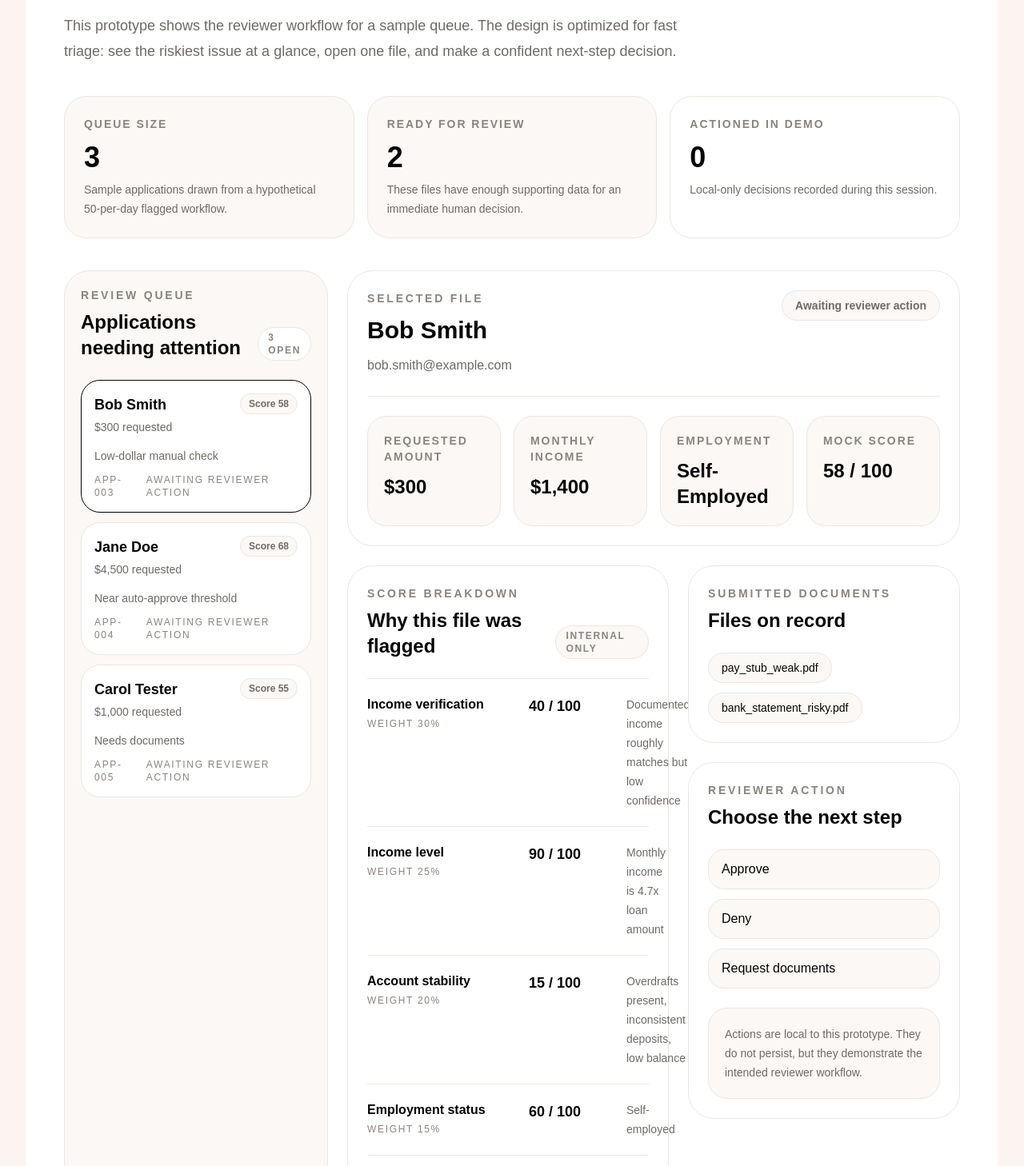
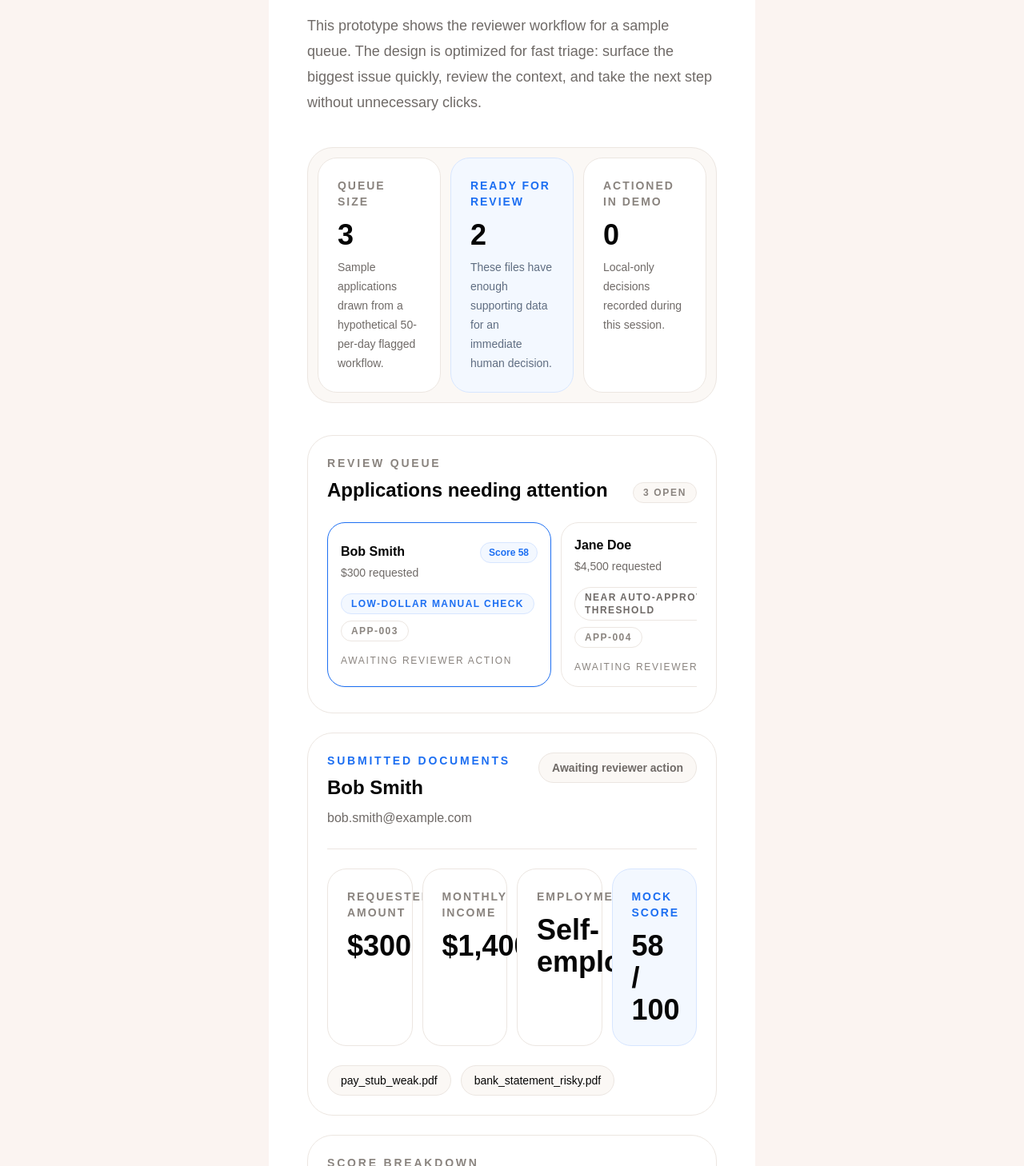
Before and after one commit to YheChen/Bree-Loan-Decision-Prototype, a Next.js app: page /admin/reviews in a window 1280 px wide. Shown: the part 252-1710 px from the top of the page at 80% size. Built offline with nearby package versions, Linux system fonts and the light colour scheme.

Commit message:
styled admin page

```diff
--- a/src/app/admin/reviews/page.tsx
+++ b/src/app/admin/reviews/page.tsx
@@ -99,14 +99,58 @@ function getExtractionCopy(error: ExtractionError | undefined) {
 }
 
 function getBreakdownEntries(breakdown: ScoreBreakdown) {
-  return Object.entries(breakdown) as [ScoreFactorKey, ScoreBreakdown[ScoreFactorKey]][];
+  return Object.entries(breakdown) as [
+    ScoreFactorKey,
+    ScoreBreakdown[ScoreFactorKey],
+  ][];
 }
 
 function getSelectedApplication(
   selectedId: string,
   applications: Application[],
 ) {
-  return applications.find((application) => application.id === selectedId) ?? applications[0];
+  return (
+    applications.find((application) => application.id === selectedId) ??
+    applications[0]
+  );
+}
+
+function SummaryCard({
+  title,
+  value,
+  description,
+  accent = false,
+}: {
+  title: string;
+  value: string | number;
+  description?: string;
+  accent?: boolean;
+}) {
+  return (
+    <div
+      className={`rounded-[24px] border px-6 py-6 ${
+        accent ? "border-[#d7e6ff] bg-[#f3f8ff]" : "border-[#ece6e1] bg-white"
+      }`}
+    >
+      <p
+        className={`text-sm font-semibold uppercase tracking-[0.14em] ${
+          accent ? "text-[#1d6ff2]" : "text-[#8a847f]"
+        }`}
+      >
+        {title}
+      </p>
+      <p className="mt-3 text-4xl font-semibold text-[#050505]">{value}</p>
+      {description ? (
+        <p
+          className={`mt-2 text-sm leading-6 ${
+            accent ? "text-[#5f6d81]" : "text-[#6f6a67]"
+          }`}
+        >
+          {description}
+        </p>
+      ) : null}
+    </div>
+  );
 }
 
 export default function Page() {
@@ -158,8 +202,8 @@ export default function Page() {
 
   return (
     <main className="min-h-screen bg-[#fbf4f1] px-0 py-0 text-[#0c0c0c] sm:px-6 sm:py-10 lg:px-8 lg:py-14">
-      <div className="mx-auto w-full max-w-[1260px] rounded-none bg-white px-5 py-8 shadow-[0_1px_0_rgba(15,23,42,0.05)] sm:rounded-[40px] sm:px-10 sm:py-12 lg:px-12">
-        <div className="mx-auto max-w-[1120px]">
+      <div className="mx-auto w-full rounded-none bg-white px-5 py-8 shadow-[0_1px_0_rgba(15,23,42,0.05)] sm:rounded-[40px] sm:px-10 sm:py-12 lg:w-1/2 lg:px-12">
+        <div className="mx-auto max-w-[1080px]">
           <Link
             className="inline-flex items-center gap-2 text-sm font-medium text-[#6f6a67] transition hover:text-[#050505]"
             href="/"
@@ -169,7 +213,7 @@ export default function Page() {
           </Link>
 
           <header className="mt-8">
-            <p className="text-sm font-semibold uppercase tracking-[0.24em] text-[#8a847f]">
+            <p className="text-sm font-semibold uppercase tracking-[0.24em] text-[#1d6ff2]">
               Admin review queue
             </p>
             <h1 className="mt-5 text-4xl font-semibold tracking-tight text-[#050505] sm:text-5xl">
@@ -177,53 +221,34 @@ export default function Page() {
             </h1>
             <p className="mt-5 max-w-3xl text-base leading-8 text-[#6f6a67] sm:text-lg">
               This prototype shows the reviewer workflow for a sample queue. The
-              design is optimized for fast triage: see the riskiest issue at a
-              glance, open one file, and make a confident next-step decision.
+              design is optimized for fast triage: surface the biggest issue
+              quickly, review the context, and take the next step without
+              unnecessary clicks.
             </p>
           </header>
 
-          <section className="mt-10 grid gap-4 md:grid-cols-3">
-            <div className="rounded-[28px] border border-[#ece6e1] bg-[#fbf8f5] px-6 py-6">
-              <p className="text-sm font-semibold uppercase tracking-[0.14em] text-[#8a847f]">
-                Queue size
-              </p>
-              <p className="mt-3 text-4xl font-semibold text-[#050505]">
-                {flaggedApplications.length}
-              </p>
-              <p className="mt-2 text-sm leading-6 text-[#6f6a67]">
-                Sample applications drawn from a hypothetical 50-per-day flagged
-                workflow.
-              </p>
-            </div>
-
-            <div className="rounded-[28px] border border-[#ece6e1] bg-[#fbf8f5] px-6 py-6">
-              <p className="text-sm font-semibold uppercase tracking-[0.14em] text-[#8a847f]">
-                Ready for review
-              </p>
-              <p className="mt-3 text-4xl font-semibold text-[#050505]">
-                {readyForReviewCount}
-              </p>
-              <p className="mt-2 text-sm leading-6 text-[#6f6a67]">
-                These files have enough supporting data for an immediate human
-                decision.
-              </p>
-            </div>
-
-            <div className="rounded-[28px] border border-[#ece6e1] bg-white px-6 py-6">
-              <p className="text-sm font-semibold uppercase tracking-[0.14em] text-[#8a847f]">
-                Actioned in demo
-              </p>
-              <p className="mt-3 text-4xl font-semibold text-[#050505]">
-                {actionedCount}
-              </p>
-              <p className="mt-2 text-sm leading-6 text-[#6f6a67]">
-                Local-only decisions recorded during this session.
-              </p>
+          <section className="mt-10 rounded-[32px] border border-[#ece6e1] bg-[#fbf8f5] p-3">
+            <div className="grid gap-3 md:grid-cols-3">
+              <SummaryCard
+                description="Sample applications drawn from a hypothetical 50-per-day flagged workflow."
+                title="Queue size"
+                value={flaggedApplications.length}
+              />
+              <SummaryCard
+                accent
+                description="These files have enough supporting data for an immediate human decision."
+                title="Ready for review"
+                value={readyForReviewCount}
+              />
+              <SummaryCard
+                description="Local-only decisions recorded during this session."
+                title="Actioned in demo"
+                value={actionedCount}
+              />
             </div>
           </section>
 
-          <section className="mt-10 grid gap-6 lg:grid-cols-[330px_minmax(0,1fr)]">
-            <aside className="rounded-[32px] border border-[#ece6e1] bg-[#fbf8f5] px-5 py-5">
+          <section className="mt-10 rounded-[32px] border border-[#ece6e1] bg-white px-6 py-6">
             <div className="flex items-end justify-between gap-4">
               <div>
                 <p className="text-sm font-semibold uppercase tracking-[0.2em] text-[#8a847f]">
@@ -233,22 +258,23 @@ export default function Page() {
                   Applications needing attention
                 </h2>
               </div>
-                <span className="rounded-full border border-[#ece6e1] bg-white px-3 py-1 text-xs font-semibold uppercase tracking-[0.14em] text-[#8a847f]">
+              <span className="rounded-full border border-[#ece6e1] bg-[#fbf8f5] px-3 py-1 text-xs font-semibold uppercase tracking-[0.14em] text-[#8a847f]">
                 {flaggedApplications.length} open
               </span>
             </div>
 
-              <div className="mt-6 space-y-3">
+            <div className="mt-6 overflow-x-auto pb-2">
+              <div className="flex min-w-max gap-3">
                 {flaggedApplications.map((application) => {
                   const isSelected = application.id === selectedApplication.id;
                   const action = actionsById[application.id];
 
                   return (
                     <button
-                      className={`w-full rounded-[24px] border px-4 py-4 text-left transition ${
+                      className={`w-[280px] shrink-0 rounded-[22px] border px-4 py-4 text-left transition ${
                         isSelected
-                          ? "border-[#050505] bg-white shadow-[0_1px_0_rgba(15,23,42,0.04)]"
-                          : "border-[#ece6e1] bg-white hover:border-[#d7d0ca]"
+                          ? "border-[#1d6ff2] bg-white text-[#1d6ff2] shadow-[0_1px_0_rgba(15,23,42,0.04)]"
+                          : "border-[#ece6e1] bg-white hover:border-[#cfdffc] hover:bg-[#fbf8f5]"
                       }`}
                       key={application.id}
                       onClick={() => setSelectedId(application.id)}
@@ -256,43 +282,59 @@ export default function Page() {
                     >
                       <div className="flex items-start justify-between gap-3">
                         <div>
-                          <p className="text-lg font-semibold text-[#050505]">
+                          <p className="text-base font-semibold text-[#050505]">
                             {application.applicant}
                           </p>
                           <p className="mt-1 text-sm text-[#6f6a67]">
                             {formatCurrency(application.loanAmount)} requested
                           </p>
                         </div>
-                        <span className="rounded-full border border-[#ece6e1] bg-[#fbf8f5] px-2.5 py-1 text-xs font-semibold text-[#6f6a67]">
+                        <span
+                          className={`rounded-full border px-2.5 py-1 text-xs font-semibold ${
+                            isSelected
+                              ? "border-[#d7e6ff] bg-[#f3f8ff] text-[#1d6ff2]"
+                              : "border-[#ece6e1] bg-white text-[#6f6a67]"
+                          }`}
+                        >
                           Score {application.score}
                         </span>
                       </div>
 
-                      <p className="mt-4 text-sm font-medium text-[#6f6a67]">
+                      <div className="mt-4 flex flex-wrap gap-2">
+                        <span
+                          className={`rounded-full border px-3 py-1 text-xs font-semibold uppercase tracking-[0.12em] ${
+                            isSelected
+                              ? "border-[#d7e6ff] bg-[#f3f8ff] text-[#1d6ff2]"
+                              : "border-[#ece6e1] bg-white text-[#6f6a67]"
+                          }`}
+                        >
                           {getFocusLabel(application)}
+                        </span>
+                        <span className="rounded-full border border-[#ece6e1] bg-white px-3 py-1 text-xs font-semibold uppercase tracking-[0.12em] text-[#8a847f]">
+                          {application.id}
+                        </span>
+                      </div>
+
+                      <p className="mt-4 text-xs uppercase tracking-[0.14em] text-[#8a847f]">
+                        {getActionLabel(action)}
                       </p>
-
-                      <div className="mt-3 flex items-center justify-between gap-3 text-xs uppercase tracking-[0.14em] text-[#8a847f]">
-                        <span>{application.id}</span>
-                        <span>{getActionLabel(action)}</span>
-                      </div>
                     </button>
                   );
                 })}
               </div>
-            </aside>
+            </div>
+          </section>
 
-            <div className="space-y-6">
-              <section className="rounded-[32px] border border-[#ece6e1] bg-white px-6 py-6">
+          <section className="mt-6 rounded-[32px] border border-[#ece6e1] bg-white px-6 py-6">
             <div className="flex flex-col gap-4 border-b border-[#ece6e1] pb-6 sm:flex-row sm:items-start sm:justify-between">
               <div>
-                    <p className="text-sm font-semibold uppercase tracking-[0.2em] text-[#8a847f]">
-                      Selected file
+                <p className="text-sm font-semibold uppercase tracking-[0.2em] text-[#1d6ff2]">
+                  Submitted documents
                 </p>
-                    <h2 className="mt-3 text-3xl font-semibold text-[#050505]">
+                <h2 className="mt-2 text-2xl font-semibold text-[#050505]">
                   {selectedApplication.applicant}
                 </h2>
-                    <p className="mt-3 text-base leading-7 text-[#6f6a67]">
+                <p className="mt-2 text-base leading-7 text-[#6f6a67]">
                   {selectedApplication.email}
                 </p>
               </div>
@@ -304,43 +346,32 @@ export default function Page() {
               </div>
             </div>
 
-                <div className="mt-6 grid gap-4 md:grid-cols-2 xl:grid-cols-4">
-                  <div className="rounded-[24px] border border-[#ece6e1] bg-[#fbf8f5] px-5 py-5">
-                    <p className="text-sm font-semibold uppercase tracking-[0.14em] text-[#8a847f]">
-                      Requested amount
-                    </p>
-                    <p className="mt-3 text-2xl font-semibold text-[#050505]">
-                      {formatCurrency(selectedApplication.loanAmount)}
-                    </p>
-                  </div>
-                  <div className="rounded-[24px] border border-[#ece6e1] bg-[#fbf8f5] px-5 py-5">
-                    <p className="text-sm font-semibold uppercase tracking-[0.14em] text-[#8a847f]">
-                      Monthly income
-                    </p>
-                    <p className="mt-3 text-2xl font-semibold text-[#050505]">
-                      {formatCurrency(selectedApplication.statedMonthlyIncome)}
-                    </p>
-                  </div>
-                  <div className="rounded-[24px] border border-[#ece6e1] bg-[#fbf8f5] px-5 py-5">
-                    <p className="text-sm font-semibold uppercase tracking-[0.14em] text-[#8a847f]">
-                      Employment
-                    </p>
-                    <p className="mt-3 text-2xl font-semibold capitalize text-[#050505]">
-                      {selectedApplication.employmentStatus}
-                    </p>
-                  </div>
-                  <div className="rounded-[24px] border border-[#ece6e1] bg-[#fbf8f5] px-5 py-5">
-                    <p className="text-sm font-semibold uppercase tracking-[0.14em] text-[#8a847f]">
-                      Mock score
-                    </p>
-                    <p className="mt-3 text-2xl font-semibold text-[#050505]">
-                      {selectedApplication.score} / 100
-                    </p>
-                  </div>
+            <div className="mt-6 grid gap-3 sm:grid-cols-2 xl:grid-cols-4">
+              <SummaryCard
+                title="Requested amount"
+                value={formatCurrency(selectedApplication.loanAmount)}
+              />
+              <SummaryCard
+                title="Monthly income"
+                value={formatCurrency(selectedApplication.statedMonthlyIncome)}
+              />
+              <SummaryCard
+                title="Employment"
+                value={
+                  selectedApplication.employmentStatus === "self-employed"
+                    ? "Self-employed"
+                    : "Employed"
+                }
+              />
+              <SummaryCard
+                accent
+                title="Mock score"
+                value={`${selectedApplication.score} / 100`}
+              />
             </div>
 
             {extractionCopy ? (
-                  <div className="mt-6 rounded-[24px] border border-[#f0dfd7] bg-[#fff7f2] px-5 py-5">
+              <div className="mt-6 rounded-[22px] border border-[#f0dfd7] bg-[#fff7f2] px-5 py-5">
                 <p className="text-sm font-semibold uppercase tracking-[0.14em] text-[#8e5c4d]">
                   Extraction issue
                 </p>
@@ -352,18 +383,40 @@ export default function Page() {
                 </p>
               </div>
             ) : null}
+
+            {selectedApplication.documents.length === 0 ? (
+              <div className="mt-6 rounded-[24px] border border-[#f0dfd7] bg-[#fff7f2] px-5 py-5">
+                <p className="text-base font-semibold text-[#050505]">
+                  No documents submitted
+                </p>
+                <p className="mt-2 text-sm leading-6 text-[#6f6a67]">
+                  This file should usually move straight to a document request,
+                  not a deeper review.
+                </p>
+              </div>
+            ) : (
+              <div className="mt-6 flex flex-wrap gap-3">
+                {selectedApplication.documents.map((document) => (
+                  <span
+                    className="rounded-full border border-[#ece6e1] bg-[#fbf8f5] px-4 py-2 text-sm font-medium text-[#050505]"
+                    key={document}
+                  >
+                    {document}
+                  </span>
+                ))}
+              </div>
+            )}
           </section>
 
-              <section className="grid gap-6 xl:grid-cols-[minmax(0,1fr)_340px]">
-                <div className="rounded-[32px] border border-[#ece6e1] bg-white px-6 py-6">
+          <section className="mt-6 rounded-[32px] border border-[#ece6e1] bg-white px-6 py-6">
             <div className="flex items-end justify-between gap-4">
               <div>
                 <p className="text-sm font-semibold uppercase tracking-[0.2em] text-[#8a847f]">
                   Score breakdown
                 </p>
-                      <h3 className="mt-2 text-2xl font-semibold text-[#050505]">
+                <h2 className="mt-2 text-2xl font-semibold text-[#050505]">
                   Why this file was flagged
-                      </h3>
+                </h2>
               </div>
               <span className="hidden rounded-full border border-[#ece6e1] bg-[#fbf8f5] px-3 py-1 text-xs font-semibold uppercase tracking-[0.14em] text-[#8a847f] sm:inline-flex">
                 Internal only
@@ -397,55 +450,22 @@ export default function Page() {
                 ),
               )}
             </div>
-                </div>
-
-                <div className="space-y-6">
-                  <section className="rounded-[32px] border border-[#ece6e1] bg-white px-6 py-6">
-                    <p className="text-sm font-semibold uppercase tracking-[0.2em] text-[#8a847f]">
-                      Submitted documents
-                    </p>
-                    <h3 className="mt-2 text-2xl font-semibold text-[#050505]">
-                      Files on record
-                    </h3>
-
-                    {selectedApplication.documents.length === 0 ? (
-                      <div className="mt-6 rounded-[24px] border border-[#f0dfd7] bg-[#fff7f2] px-5 py-5">
-                        <p className="text-base font-semibold text-[#050505]">
-                          No documents submitted
-                        </p>
-                        <p className="mt-2 text-sm leading-6 text-[#6f6a67]">
-                          This file should usually move straight to a document
-                          request, not a deeper review.
-                        </p>
-                      </div>
-                    ) : (
-                      <div className="mt-6 flex flex-wrap gap-3">
-                        {selectedApplication.documents.map((document) => (
-                          <span
-                            className="rounded-full border border-[#ece6e1] bg-[#fbf8f5] px-4 py-2 text-sm font-medium text-[#050505]"
-                            key={document}
-                          >
-                            {document}
-                          </span>
-                        ))}
-                      </div>
-                    )}
           </section>
 
-                  <section className="rounded-[32px] border border-[#ece6e1] bg-white px-6 py-6">
+          <section className="mt-6 rounded-[32px] border border-[#ece6e1] bg-white px-6 py-6">
             <p className="text-sm font-semibold uppercase tracking-[0.2em] text-[#8a847f]">
               Reviewer action
             </p>
-                    <h3 className="mt-2 text-2xl font-semibold text-[#050505]">
-                      Choose the next step
-                    </h3>
+            <h2 className="mt-2 text-2xl font-semibold text-[#050505]">
+              Choose the next step and add notes
+            </h2>
 
-                    <div className="mt-6 grid gap-3">
+            <div className="mt-6 grid gap-3 md:grid-cols-3">
               <button
-                        className={`rounded-[20px] border px-4 py-3 text-left text-base font-semibold transition ${
+                className={`rounded-[20px] border px-4 py-3 text-center text-base font-semibold transition ${
                   selectedAction === "approve"
-                            ? "border-[#050505] bg-white text-[#050505]"
-                            : "border-[#ece6e1] bg-[#fbf8f5] text-[#050505] hover:border-[#d7d0ca]"
+                    ? "border-[#1d6ff2] bg-white text-[#1d6ff2]"
+                    : "border-[#ece6e1] bg-[#fbf8f5] text-[#050505] hover:border-[#cfdffc]"
                 }`}
                 onClick={() => setReviewerAction("approve")}
                 type="button"
@@ -453,10 +473,10 @@ export default function Page() {
                 Approve
               </button>
               <button
-                        className={`rounded-[20px] border px-4 py-3 text-left text-base font-semibold transition ${
+                className={`rounded-[20px] border px-4 py-3 text-center text-base font-semibold transition ${
                   selectedAction === "deny"
-                            ? "border-[#050505] bg-white text-[#050505]"
-                            : "border-[#ece6e1] bg-[#fbf8f5] text-[#050505] hover:border-[#d7d0ca]"
+                    ? "border-[#1d6ff2] bg-white text-[#1d6ff2]"
+                    : "border-[#ece6e1] bg-[#fbf8f5] text-[#050505] hover:border-[#cfdffc]"
                 }`}
                 onClick={() => setReviewerAction("deny")}
                 type="button"
@@ -464,10 +484,10 @@ export default function Page() {
                 Deny
               </button>
               <button
-                        className={`rounded-[20px] border px-4 py-3 text-left text-base font-semibold transition ${
+                className={`rounded-[20px] border px-4 py-3 text-center text-base font-semibold transition ${
                   selectedAction === "request_documents"
-                            ? "border-[#050505] bg-white text-[#050505]"
-                            : "border-[#ece6e1] bg-[#fbf8f5] text-[#050505] hover:border-[#d7d0ca]"
+                    ? "border-[#1d6ff2] bg-white text-[#1d6ff2]"
+                    : "border-[#ece6e1] bg-[#fbf8f5] text-[#050505] hover:border-[#cfdffc]"
                 }`}
                 onClick={() => setReviewerAction("request_documents")}
                 type="button"
@@ -478,9 +498,8 @@ export default function Page() {
 
             <div className="mt-6 rounded-[24px] border border-[#ece6e1] bg-[#fbf8f5] px-5 py-5">
               <p className="text-sm leading-6 text-[#6f6a67]">
-                        Actions are local to this prototype. They do not
-                        persist, but they demonstrate the intended reviewer
-                        workflow.
+                Actions are local to this prototype. They do not persist, but
+                they demonstrate the intended reviewer workflow.
               </p>
 
               {selectedAction === "request_documents" ? (
@@ -492,11 +511,8 @@ export default function Page() {
                 </Link>
               ) : null}
             </div>
-                  </section>
-                </div>
-              </section>
 
-              <section className="rounded-[32px] border border-[#ece6e1] bg-white px-6 py-6">
+            <div className="mt-8 border-t border-[#ece6e1] pt-8">
               <p className="text-sm font-semibold uppercase tracking-[0.2em] text-[#8a847f]">
                 Reviewer notes
               </p>
@@ -509,7 +525,7 @@ export default function Page() {
               </p>
 
                 <textarea
-                  className="mt-6 min-h-[180px] w-full rounded-[24px] border border-[#e7dfd8] bg-[#fbf8f5] px-5 py-4 text-base leading-7 text-[#050505] outline-none transition focus:border-[#050505]"
+                className="mt-6 min-h-[180px] w-full rounded-[24px] border border-[#e7dfd8] bg-[#fbf8f5] px-5 py-4 text-base leading-7 text-[#050505] outline-none transition focus:border-[#1d6ff2]"
                 onChange={(event) => updateNotes(event.target.value)}
                 placeholder="Add reviewer context, follow-up items, or the rationale for your decision."
                 value={selectedNote}
@@ -519,7 +535,6 @@ export default function Page() {
                 <p>Saved locally for demo purposes.</p>
                 <p>{selectedNote.trim().length} characters</p>
               </div>
-              </section>
             </div>
           </section>
         </div>
```
Lines whose indentation alone changed are shown as unchanged.
